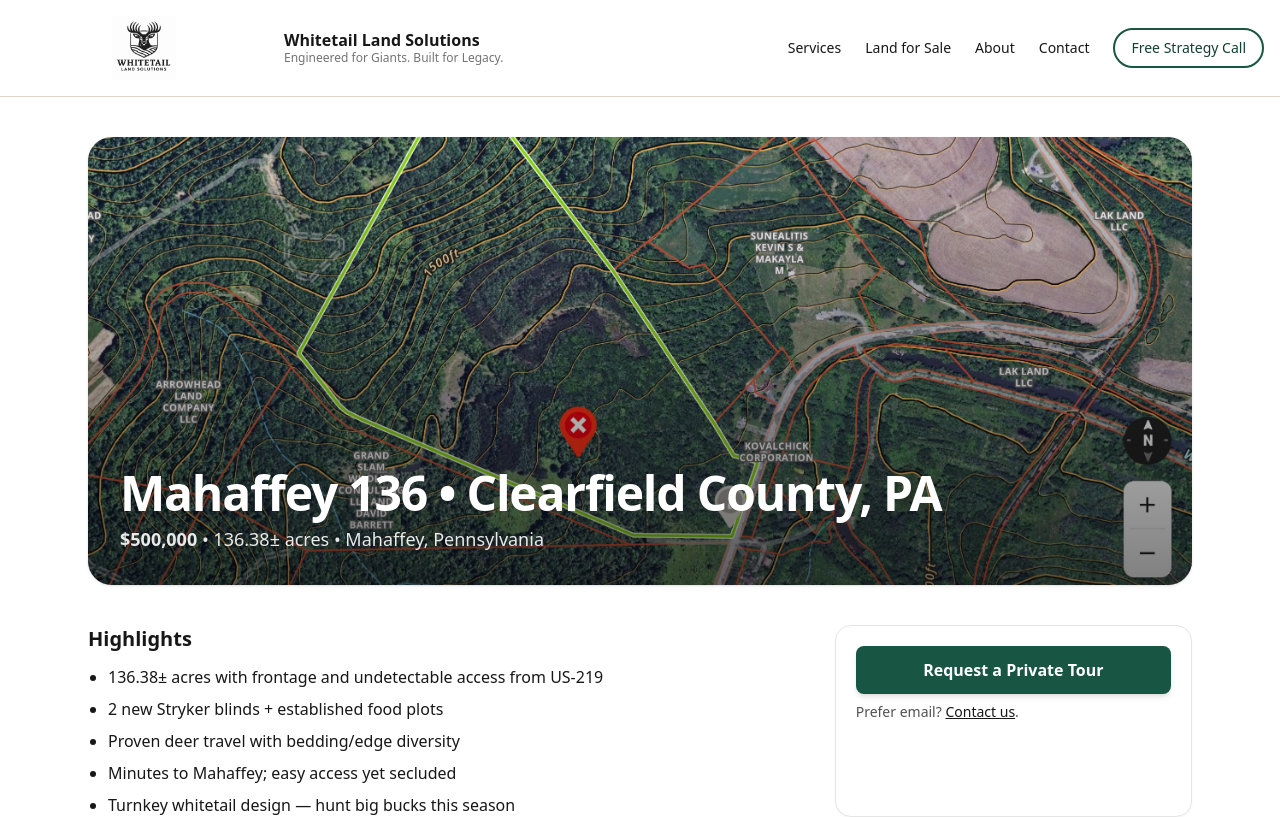
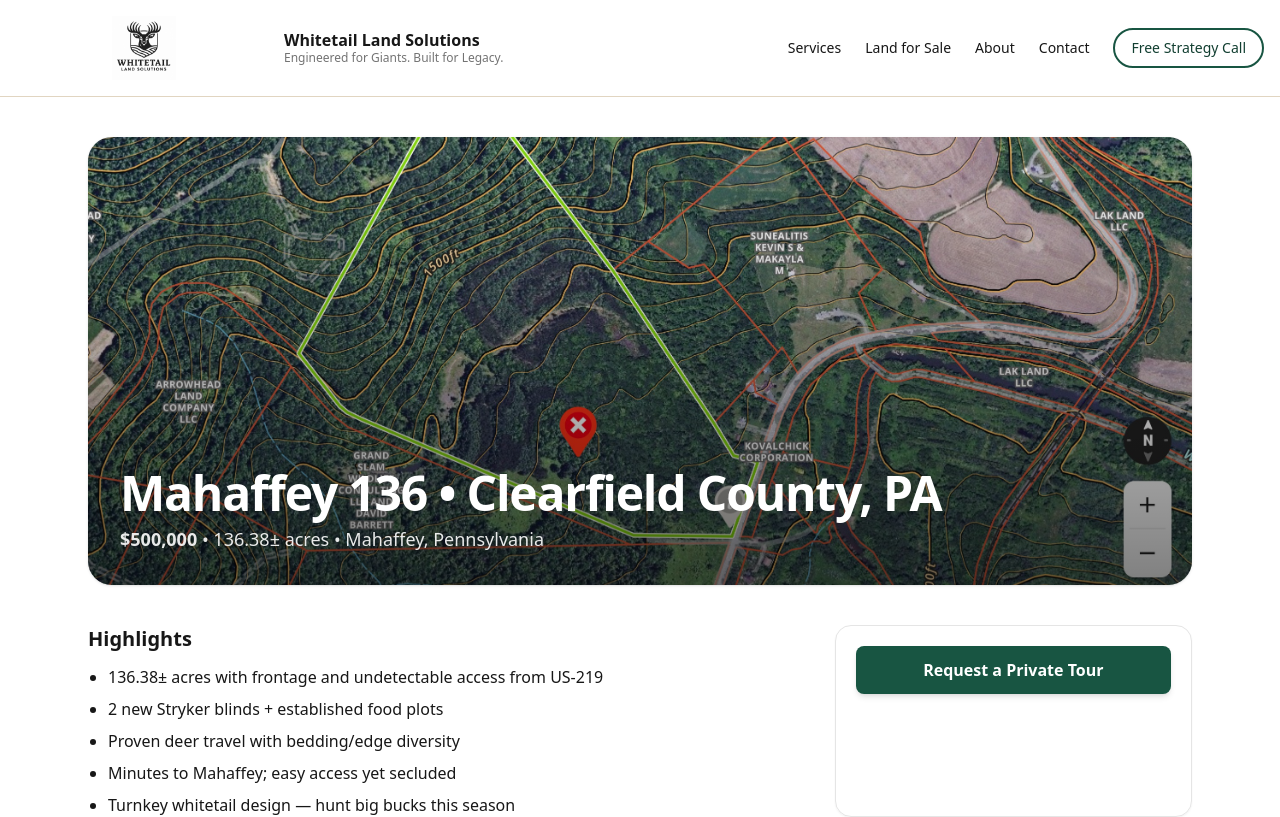
Before and after one commit to dlbarrett73/wls-site, a Next.js app: page /properties/mahaffey-136 in a window 1280 px wide. Shown: the top 817 px of the page. Built offline with nearby package versions, Linux system fonts and the light colour scheme.

Commit message:
Update page.tsx

```diff
--- a/app/properties/[slug]/page.tsx
+++ b/app/properties/[slug]/page.tsx
@@ -89,9 +89,6 @@ export default function PropertyPage({ params }: { params: { slug: string } }) {
 
         <aside className="rounded-2xl border border-neutral-200 p-5 shadow-sm">
           <CtaButton href={ctaHref} label={ctaLabel} className="w-full flex items-center justify-center" />
-          <p className="mt-2 text-sm text-neutral-600">
-            Prefer email? <a className="underline" href="/contact">Contact us</a>.
-          </p>
         </aside>
       </section>
 
```
